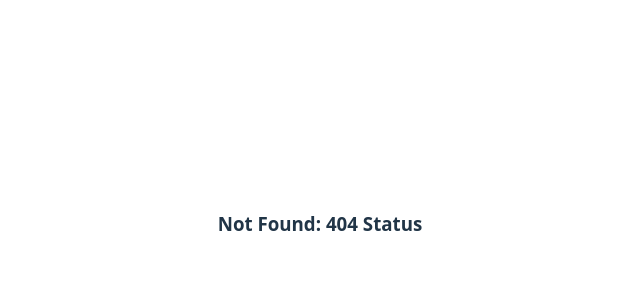
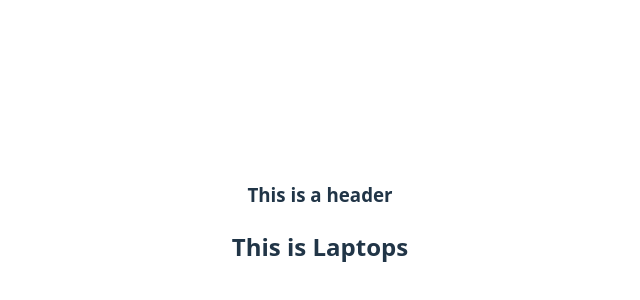
Before and after one commit to rimpakasundi07/Intro-To-React-Router, a React (Vite) app: page /laptops in a window 1280 px wide. Before the commit this address had no page. Shown: the part 176-476 px from the top of the page, without its empty margins (320-960 px from the left). Built offline with nearby package versions, Linux system fonts and the light colour scheme.

Commit message:
add routing structure with nested routes and 404 handling

```diff
--- /dev/null
+++ b/src/componets/Header/Header.jsx
@@ -0,0 +1,11 @@
+import React from "react";
+
+const Header = () => {
+  return (
+    <div>
+      <h3>This is a header</h3>
+    </div>
+  );
+};
+
+export default Header;
--- /dev/null
+++ b/src/componets/Home/Home.jsx
@@ -0,0 +1,11 @@
+import React from "react";
+
+const Home = () => {
+  return (
+    <div>
+      <h2>This is Home</h2>
+    </div>
+  );
+};
+
+export default Home;
--- /dev/null
+++ b/src/componets/Laptops/Laptops.jsx
@@ -0,0 +1,11 @@
+import React from "react";
+
+const Laptops = () => {
+  return (
+    <div>
+      <h2>This is Laptops</h2>
+    </div>
+  );
+};
+
+export default Laptops;
--- /dev/null
+++ b/src/componets/Mobiles/Mobiles.jsx
@@ -0,0 +1,11 @@
+import React from "react";
+
+const Mobiles = () => {
+  return (
+    <div>
+      <h2>This is mobile</h2>
+    </div>
+  );
+};
+
+export default Mobiles;
--- /dev/null
+++ b/src/componets/Root/Root.jsx
@@ -0,0 +1,14 @@
+import React from "react";
+import Header from "../Header/Header";
+import { Outlet } from "react-router";
+
+const Root = () => {
+  return (
+    <div>
+      <Header></Header>
+      <Outlet></Outlet>
+    </div>
+  );
+};
+
+export default Root;
--- a/src/main.jsx
+++ b/src/main.jsx
@@ -3,11 +3,20 @@ import { createRoot } from "react-dom/client";
 import "./index.css";
 import App from "./App.jsx";
 import { createBrowserRouter, RouterProvider } from "react-router";
+import Root from "./componets/Root/Root.jsx";
+import Home from "./componets/Home/Home.jsx";
+import Mobiles from "./componets/Mobiles/Mobiles.jsx";
+import Laptops from "./componets/Laptops/Laptops.jsx";
 
 const router = createBrowserRouter([
   {
     path: "/",
-    element: <div>Welcome to React Router</div>,
+    Component: Root,
+    children: [
+      { index: true, Component: Home },
+      { path: "mobiles", Component: Mobiles },
+      { path: "laptops", Component: Laptops },
+    ],
   },
   {
     path: "about",
```
